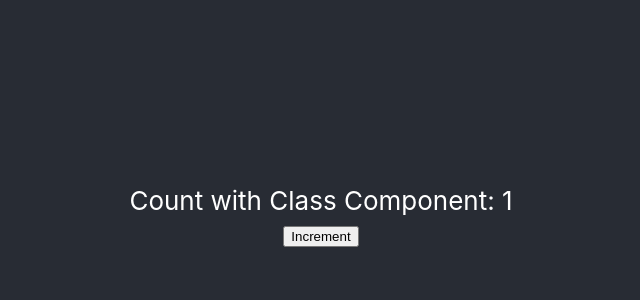
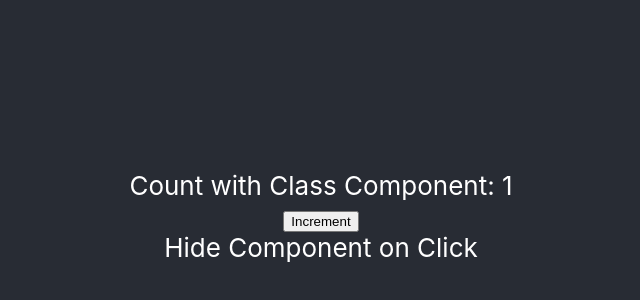
Before and after one commit to Muhammad1Siddique/react-typescript, a React (Create React App) app: page / in a window 1280 px wide. Shown: the part 184-484 px from the top of the page, without its empty margins (319-959 px from the left). Built offline with nearby package versions, Linux system fonts and the light colour scheme; the HTML template or start-up script is replaced by a standard one.

Commit message:
update lifecycle method practices

```diff
--- a/src/Components/LifecycleMethod.tsx
+++ b/src/Components/LifecycleMethod.tsx
@@ -6,11 +6,13 @@ export interface IProps{
 
 export interface IState{
     count: number;
+    hideComponent: boolean;
 }
 
 export class LifecycleMethod extends React.Component<IProps, IState>{
     state: IState = {
-        count: this.props.initialValue
+        count: this.props.initialValue,
+        hideComponent:false
     }
 
     componentDidMount(){
@@ -32,7 +34,7 @@ export class LifecycleMethod extends React.Component<IProps, IState>{
     }
 
     onClickButton = () =>{
-        this.setState({count:this.state.count + 1})
+        this.setState({count:this.state.count + 1, hideComponent:true})
     }
 
     render(){
@@ -41,7 +43,20 @@ export class LifecycleMethod extends React.Component<IProps, IState>{
             <div>
                 Count with Class Component: {this.state.count}<br/>
                 <button onClick={this.onClickButton}>Increment</button>
+                {!this.state.hideComponent && <HideLifecycle/>}
             </div>
         )
     }
 }
+
+export class HideLifecycle extends React.Component{
+    componentWillUnmount(){
+        console.log("componentWillUnmount called");
+    }
+
+    render(){
+        return(
+            <div>Hide Component on Click</div>
+        )
+    }
+}
```
